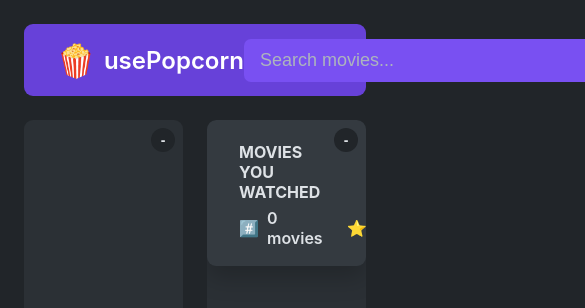
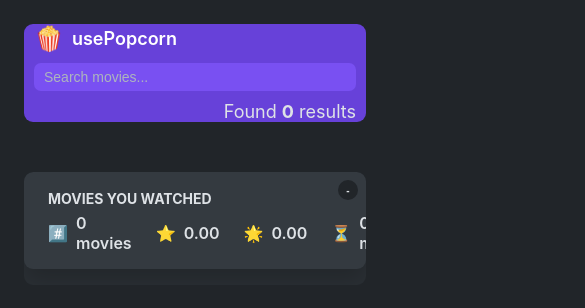
Before and after one commit to Saikiran-Reddy14/CineVault, a React (Create React App) app: page / in a window 390 px wide. Shown: the top 308 px of the page, 585 px wide, since content can reach past the window. Built offline with nearby package versions, Linux system fonts and the light colour scheme; the HTML template or start-up script is replaced by a standard one.

Commit message:
Added responsive styles

```diff
--- a/src/usepopcorn/style.css
+++ b/src/usepopcorn/style.css
@@ -339,10 +339,235 @@ body {
   justify-content: center;
 }
 
-/*
-SPACING SYSTEM (px)
-2 / 4 / 8 / 12 / 16 / 24 / 32 / 40 / 48 / 64 / 80 / 96 / 128
+/* Responsive Design */
 
-FONT SIZE SYSTEM (px)
-10 / 12 / 14 / 16 / 18 / 20 / 24 / 30 / 36 / 44 /52 / 62 / 74 / 86 / 98
-*/
+@media (max-width: 1200px) {
+  .nav-bar {
+    padding: 0 2rem;
+  }
+
+  .search {
+    width: 30rem;
+  }
+}
+
+@media (max-width: 992px) {
+  .nav-bar {
+    grid-template-columns: 1fr;
+    padding: 0 1.6rem;
+    height: auto;
+    grid-template-rows: auto;
+  }
+
+  .search {
+    width: 100%;
+    margin: 1rem 0;
+  }
+
+  .main {
+    height: auto;
+    flex-direction: column;
+    gap: 1.6rem;
+  }
+
+  .box {
+    width: 100%;
+    max-width: none;
+  }
+
+  .list li {
+    grid-template-columns: 1fr;
+    grid-template-rows: auto;
+    column-gap: 0;
+  }
+
+  .list img {
+    width: 100%;
+    grid-row: 1;
+  }
+
+  .list h3 {
+    font-size: 1.6rem;
+  }
+}
+
+@media (max-width: 768px) {
+  .logo span {
+    font-size: 2.4rem;
+  }
+
+  .logo h1 {
+    font-size: 1.8rem;
+  }
+
+  .search {
+    font-size: 1.6rem;
+    padding: 0.8rem 1.4rem;
+  }
+
+  .btn-toggle {
+    height: 2rem;
+    font-size: 1.2rem;
+  }
+
+  .list li {
+    padding: 1rem 1.6rem;
+  }
+
+  .summary h2 {
+    font-size: 1.4rem;
+  }
+
+  .details-overview h2 {
+    font-size: 2rem;
+  }
+
+  .details img {
+    width: 50%;
+  }
+
+  .btn-add {
+    font-size: 1.2rem;
+    padding: 0.8rem;
+  }
+
+  .seconds {
+    width: 6rem;
+    font-size: 1.2rem;
+  }
+
+  .btn-back {
+    height: 2.8rem;
+    font-size: 2rem;
+  }
+}
+
+@media (max-width: 576px) {
+  .nav-bar {
+    grid-template-columns: 1fr;
+    padding: 0 1rem;
+  }
+
+  .search {
+    font-size: 1.4rem;
+    padding: 0.6rem 1rem;
+  }
+
+  .btn-toggle {
+    height: 1.8rem;
+    font-size: 1rem;
+  }
+
+  .list li {
+    font-size: 1.4rem;
+    padding: 0.8rem 1rem;
+  }
+
+  .summary h2 {
+    font-size: 1.2rem;
+  }
+
+  .details-overview h2 {
+    font-size: 1.8rem;
+  }
+
+  .details img {
+    width: 60%;
+  }
+
+  .btn-add {
+    font-size: 1rem;
+    padding: 0.6rem;
+  }
+
+  .seconds {
+    width: 5rem;
+    font-size: 1rem;
+  }
+
+  .btn-back {
+    height: 2.4rem;
+    font-size: 1.6rem;
+  }
+}
+
+@media (min-width: 320px) and (max-width: 576px) {
+  .nav-bar {
+    grid-template-columns: 1fr;
+    padding: 0 1rem;
+    height: auto;
+    grid-template-rows: auto;
+  }
+
+  .search {
+    font-size: 1.4rem;
+    padding: 0.6rem 1rem;
+    width: 100%;
+  }
+
+  .btn-toggle {
+    height: 2rem;
+    font-size: 1rem;
+  }
+
+  .main {
+    flex-direction: column;
+    padding: 1rem 0;
+  }
+
+  .box {
+    width: 100%;
+    max-width: none;
+  }
+
+  .list li {
+    font-size: 1.4rem;
+    padding: 1rem;
+    grid-template-columns: 1fr;
+    grid-template-rows: auto auto;
+  }
+
+  .list img {
+    width: 100%;
+    grid-row: 1;
+  }
+
+  .list h3 {
+    font-size: 1.6rem;
+  }
+
+  .summary {
+    padding: 1.8rem 2.4rem 1.6rem 2.4rem;
+  }
+
+  .summary h2 {
+    font-size: 1.4rem;
+  }
+
+  .details-overview {
+    padding: 1.6rem 2rem;
+  }
+
+  .details-overview h2 {
+    font-size: 1.8rem;
+  }
+
+  .details img {
+    width: 100%;
+  }
+
+  .btn-add {
+    font-size: 1.2rem;
+    padding: 0.8rem;
+  }
+
+  .seconds {
+    width: 5rem;
+    font-size: 1rem;
+  }
+
+  .btn-back {
+    height: 2.4rem;
+    font-size: 1.6rem;
+  }
+}
```
